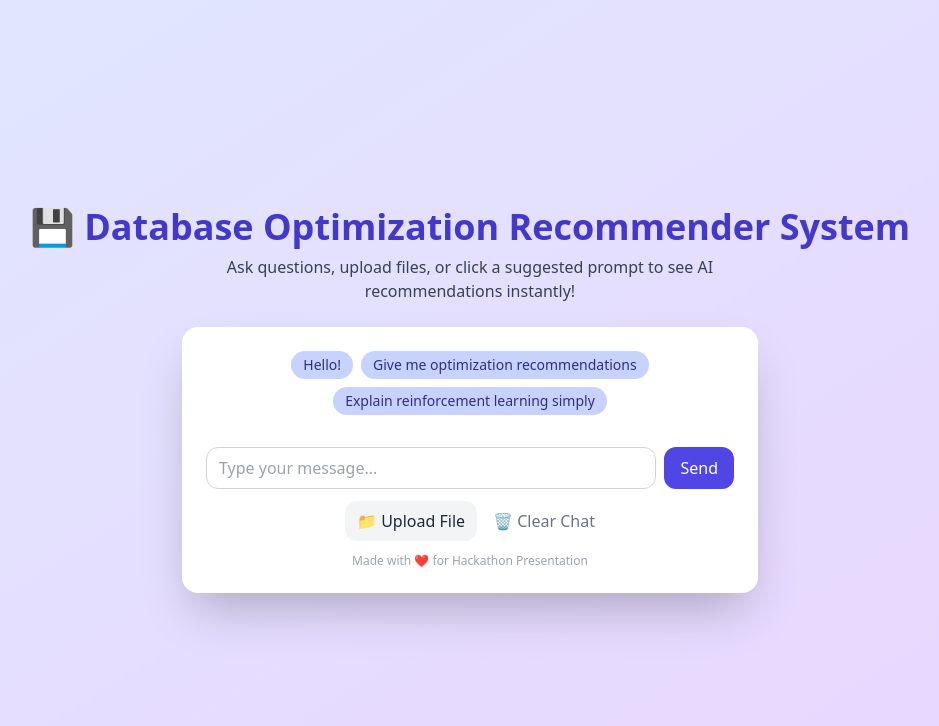
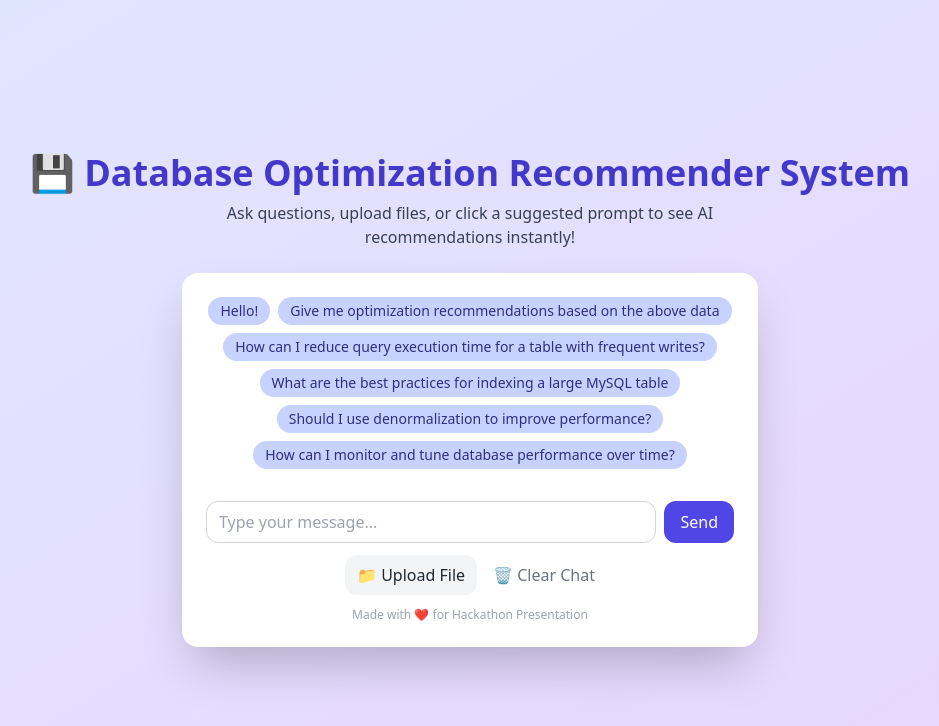
Before and after one commit to Aarnav5037/my-chat-app, a React (Vite) app: page / in a window 1280 px wide. Shown: the top 726 px of the page, without its empty margins (170-1109 px from the left). Built offline with nearby package versions, Linux system fonts and the light colour scheme.

Commit message:
Update ChatApp.jsx

```diff
--- a/src/ChatApp.jsx
+++ b/src/ChatApp.jsx
@@ -8,8 +8,11 @@ export default function ChatApp() {
 
   const quickSuggestions = [
     "Hello!",
-    "Give me optimization recommendations",
-    "Explain reinforcement learning simply",
+    "Give me optimization recommendations based on the above data",
+    "How can I reduce query execution time for a table with frequent writes?",
+    "What are the best practices for indexing a large MySQL table",
+    "Should I use denormalization to improve performance?",
+    "How can I monitor and tune database performance over time?"
   ];
 
   useEffect(() => {
```
